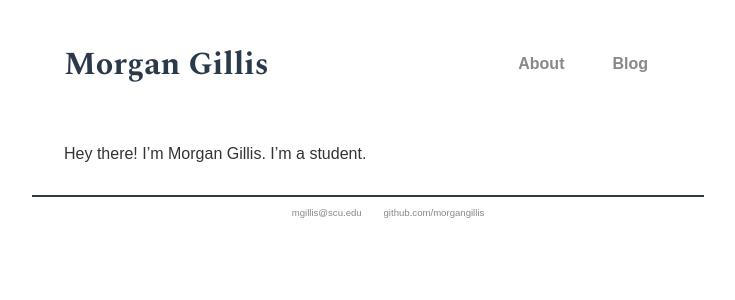
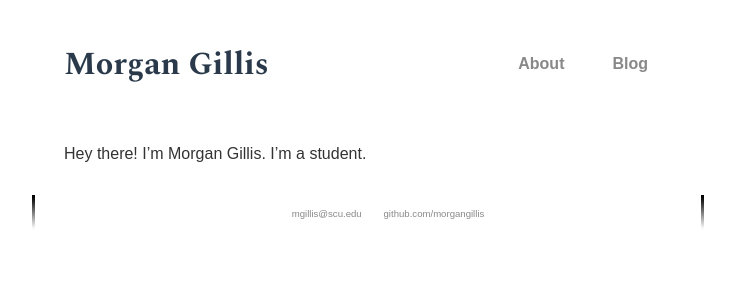
Before and after one commit to morgangillis/morgangillis.github.io, a Jekyll site: the page built from index.md, in a window 1280 px wide. Shown: the top 300 px of the page, without its empty margins (272-1007 px from the left). Built offline with Jekyll 4.4.1, drawn with Linux system fonts in a browser that asks for light colours; some web fonts are replaced.

Commit message:
Trying some border gradient stuff

```diff
--- a/_sass/footer.scss
+++ b/_sass/footer.scss
@@ -1,5 +1,12 @@
 footer {
-  border-top: 2px solid #2a3a4b;
+  //border-top: 2px solid #2a3a4b;
+   border-width: 3px;
+   border-style: solid;
+   -webkit-border-image: -webkit-gradient(linear, 0 0, 0 100%, from(black), to(rgba(0, 0, 0, 0))) 1 100%;
+   -webkit-border-image: -webkit-linear-gradient(black, rgba(0, 0, 0, 0)) 1 100%;
+   -moz-border-image: -moz-linear-gradient(black, rgba(0, 0, 0, 0)) 1 100%;
+   -o-border-image: -o-linear-gradient(black, rgba(0, 0, 0, 0)) 1 100%;
+   border-image: linear-gradient(to bottom, black, rgba(0, 0, 0, 0)) 1 100%;
   div {
     text-align: center;
     ul {
```
